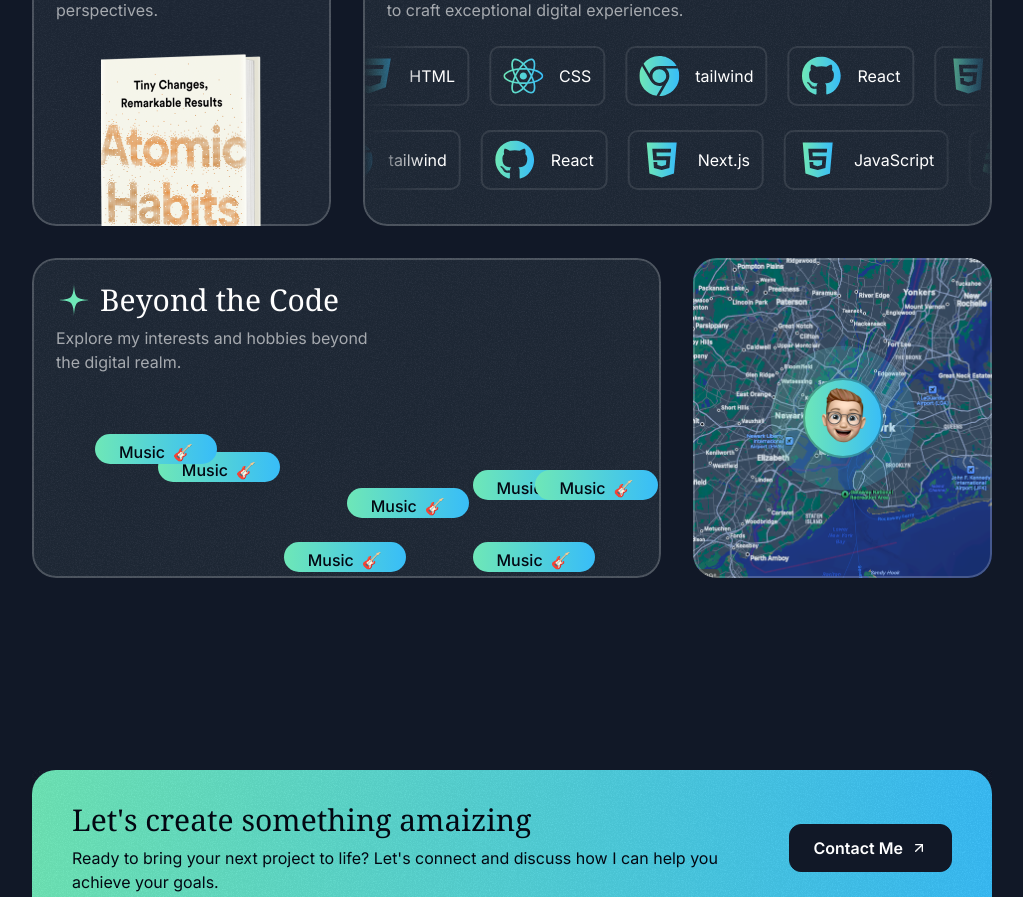
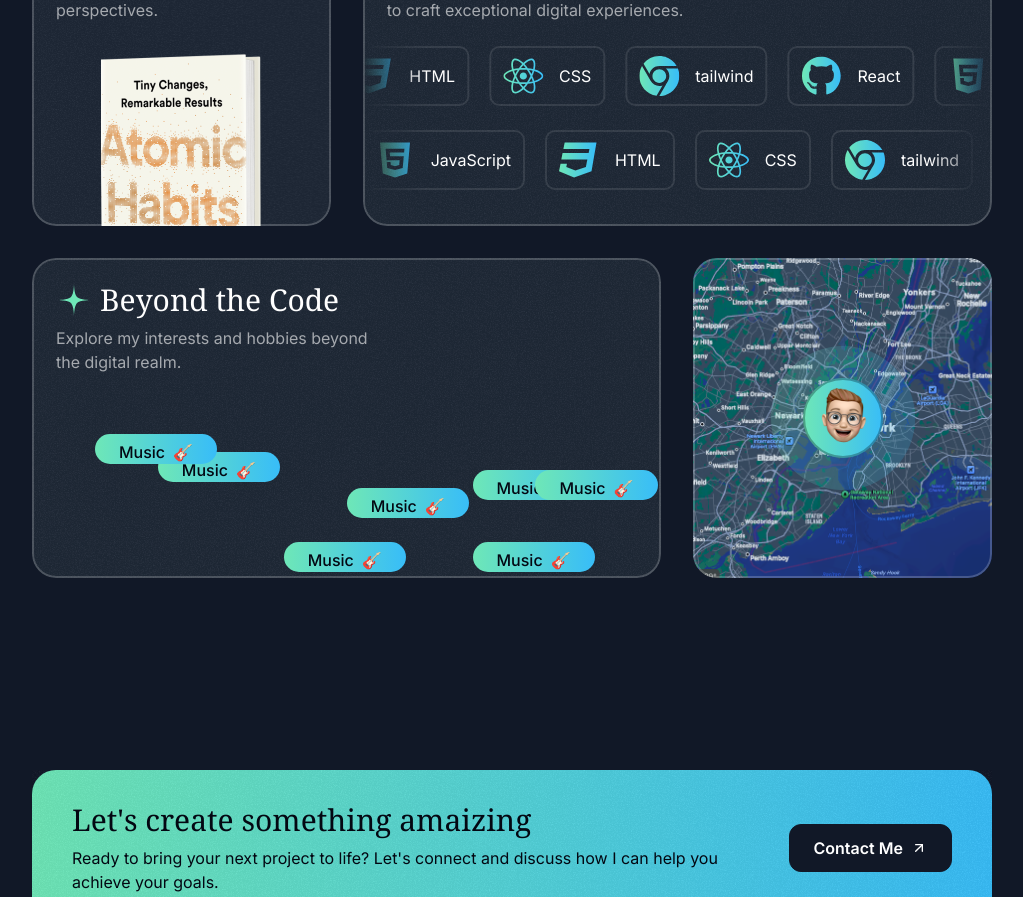
Before and after one commit to shivanibhadauria/portfolioNextjs, a Next.js app: page / in a window 1280 px wide. Shown: the part 4340-5237 px from the top of the page, without its empty margins (128-1151 px from the left). Built offline with nearby package versions, Linux system fonts and the light colour scheme; a web font is replaced by a local one.

Commit message:
minor fixes

```diff
--- a/tailwind.config.ts
+++ b/tailwind.config.ts
@@ -30,7 +30,7 @@ const config: Config = {
   animation:{
     'ping-large': "ping-large 1s ease-in-out infinite ",
     'move-left': "move-left 30s linear infinite",
-    'move-right': "move-right 30s linear infinite"
+    'move-right': "move-right' 30s linear infinite"
 
   },
 
@@ -66,7 +66,7 @@ const config: Config = {
     },
   },
   plugins: [
-    function ({ addUtilities }) {
+    function ({ addUtilities }: any) {
       addUtilities({
         '.mask-image-linear-gradient-top': {
           'mask-image': 'linear-gradient(to bottom, transparent, black 10%, black 70%, transparent)',
```
